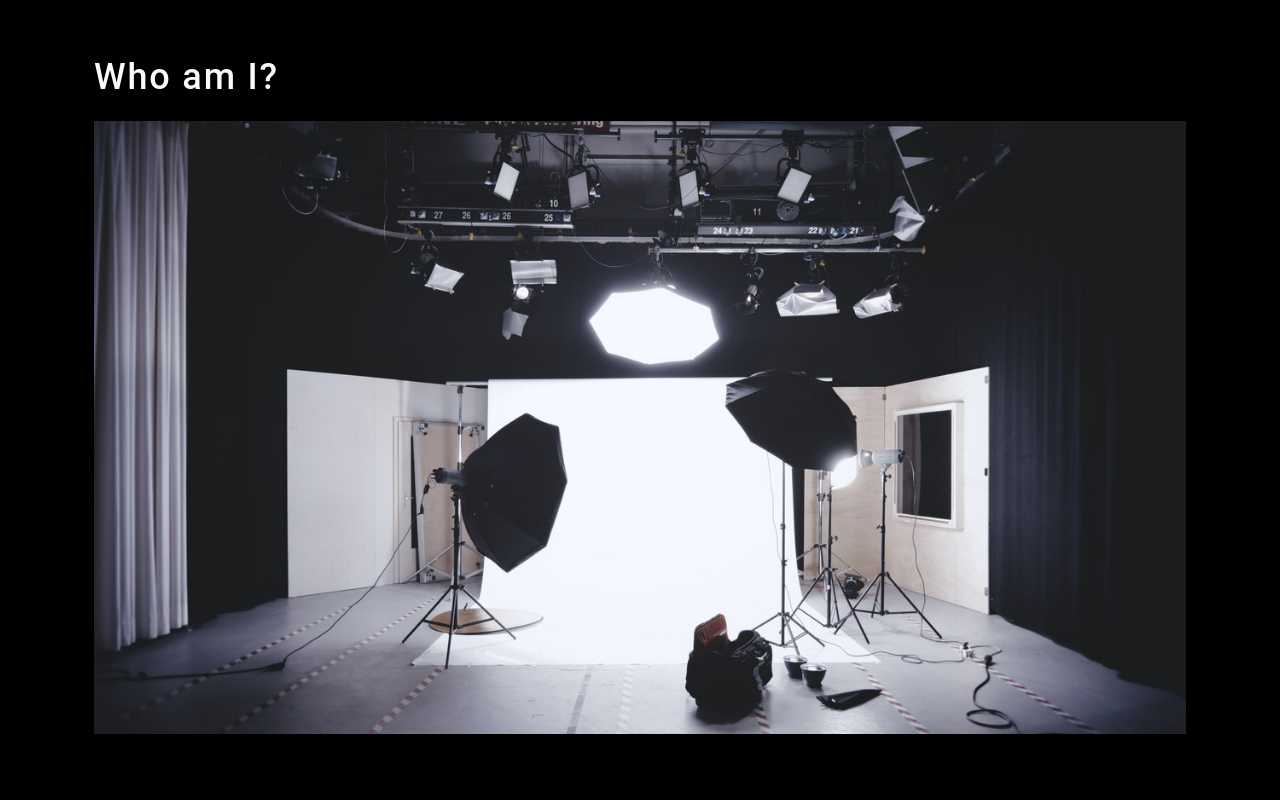
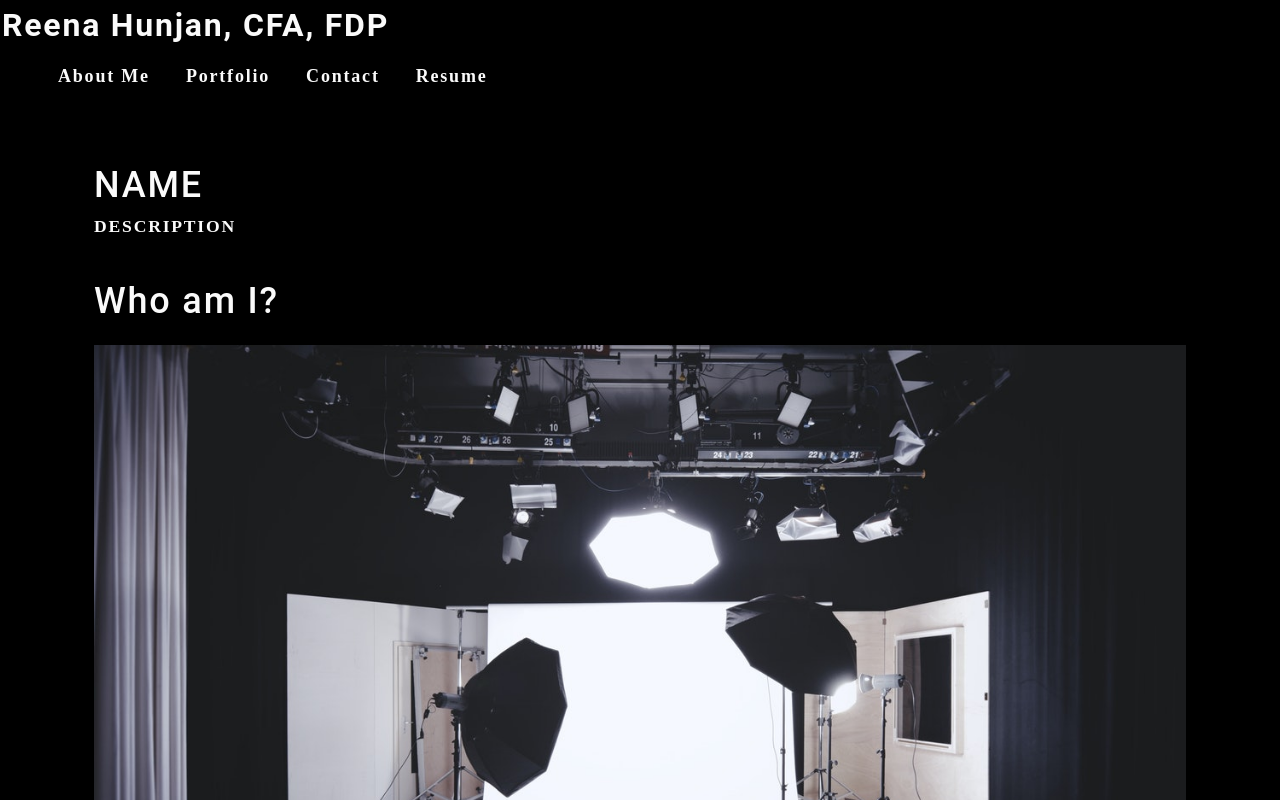
Before and after one commit to RHunjan/react-portfolio, a React (Create React App) app: page / in a window 1280 px wide. Shown: the top 800 px of the page. Built offline with nearby package versions, Linux system fonts and the light colour scheme.

Commit message:
nav and starting portfolio

```diff
--- a/src/App.js
+++ b/src/App.js
@@ -1,12 +1,16 @@
 import React from 'react';
 import About from './components/About';
+import Nav from './components/Nav';
+import Portfolio from './components/Portfolio';
 
 function App() {
 
   return (
     <div>
-      <main>
-        <About></About>
+        <Nav></Nav>
+        <main>
+          <Portfolio></Portfolio>
+          <About></About>
       </main>
     </div>
   );
--- a/src/components/About/index.js
+++ b/src/components/About/index.js
@@ -3,7 +3,7 @@
 
 function About() {
   return (
-    <section>
+   <section className="my-5">
       <h1 id="about">Who am I?</h1>
        <img src={coverImage} className="my-2" style={{ width: "100%" }} alt="cover" />
     </section>
--- /dev/null
+++ b/src/components/Nav/index.js
@@ -0,0 +1,32 @@
+import React from 'react';
+
+
+function Nav() {
+  return (
+    <header>
+       <h2>
+    <a href="/">
+      Reena Hunjan, CFA, FDP
+    </a>
+  </h2>
+         <ul className="flex-row">
+                <li className="mx-2">
+                <a href="about">About Me</a>
+            </li>
+             <li className="mx-2">
+                <a href="portfolio">Portfolio</a>
+            </li>
+              <li className="mx-2">
+                <a href="contact">Contact</a>
+            </li>
+              <li className="mx-2">
+                <a href="resume">Resume</a>
+            </li>
+        </ul>
+
+    </header>
+
+  );
+}
+
+export default Nav;
--- /dev/null
+++ b/src/components/Portfolio/index.js
@@ -0,0 +1,13 @@
+import React from 'react';
+
+
+function Portfolio() {
+  return (
+   <section>
+       <h1>NAME</h1>
+      <p>DESCRIPTION</p>
+   </section>
+  );
+}
+
+export default Portfolio;
```
